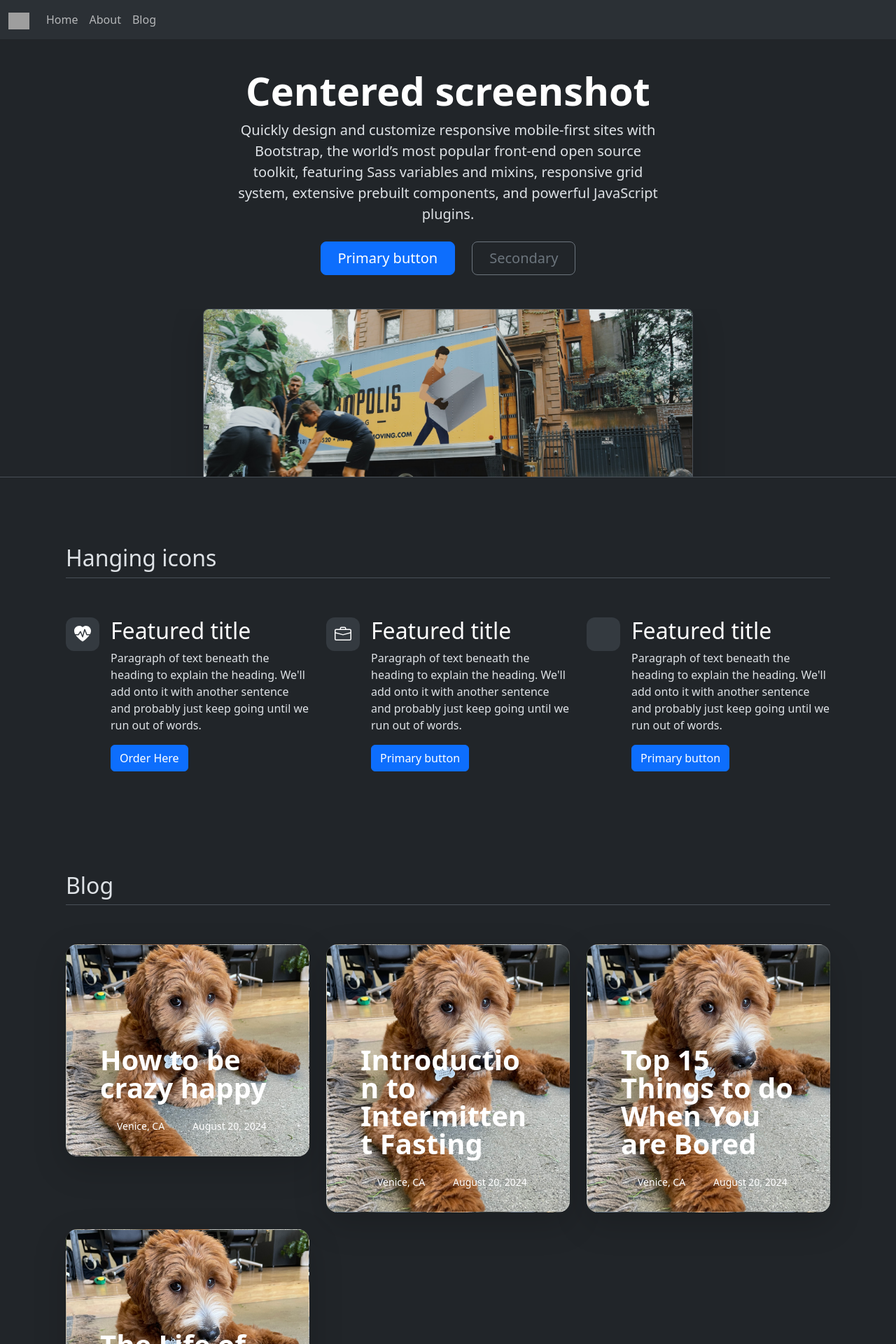
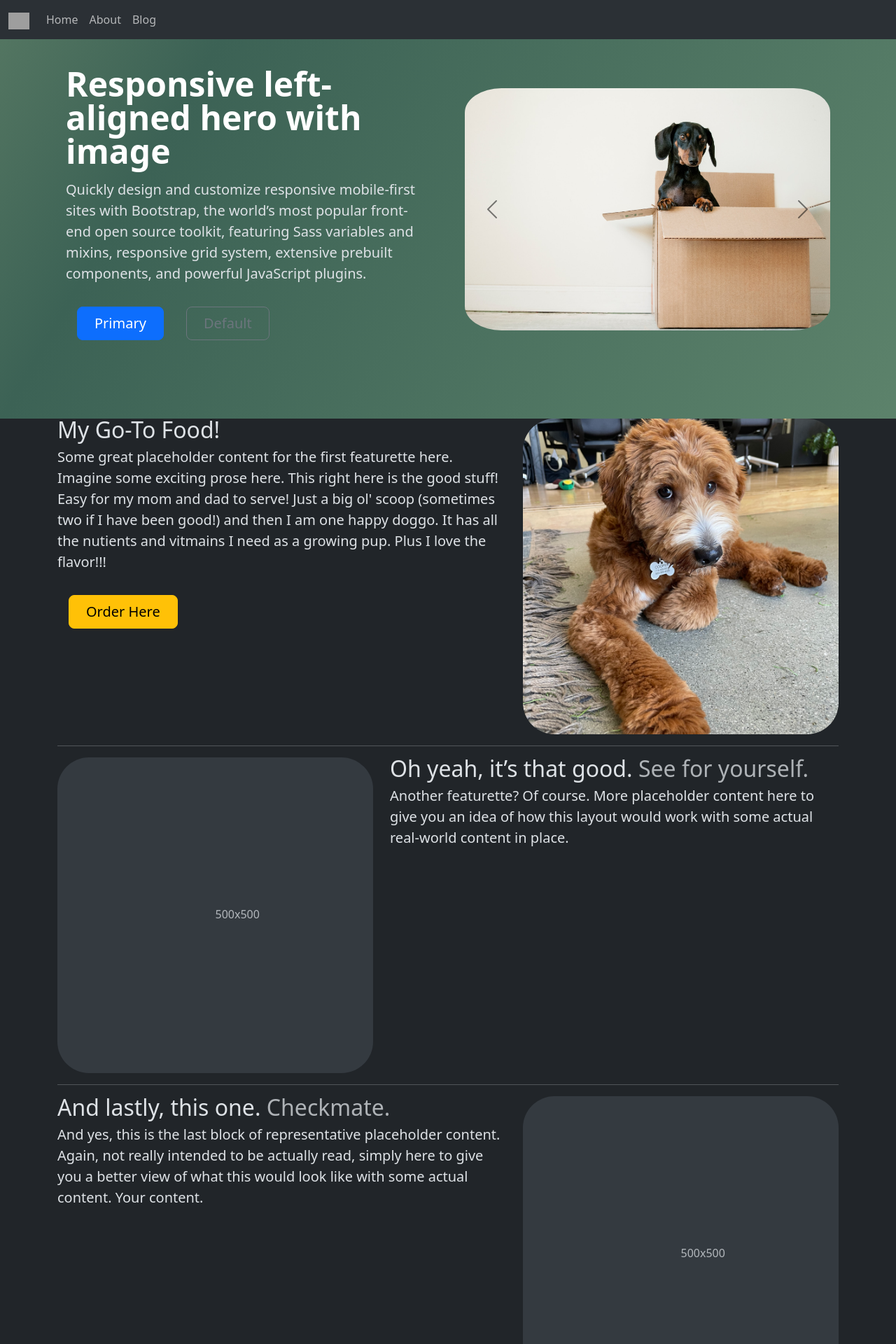
Before and after one commit to obiwancanoli/flaskdemo, a Flask app: page / in a window 1280 px wide. Shown: the top 1920 px of the page at 70% size. Run offline with Flask 3, Linux system fonts and the light colour scheme; grey boxes are pictures that could not be loaded.

```diff
--- a/main.py
+++ b/main.py
@@ -18,7 +18,7 @@ def home():
         posts = json.load(json_file)
         # Reverse the order of the posts
         posts.reverse()
-    return render_template("index.html", posts=posts, year=current_year)
+    return render_template("index.html", posts=posts, current_year=current_year)
 #num is sent from the home(index.html) route.
 @app.route('/post/<int:num>')
 def posting(num):
--- a/static/css/styles.css
+++ b/static/css/styles.css
@@ -1,3 +1,22 @@
+
+.gradient-background {
+  background: linear-gradient(300deg, #61876E, #3C6255, #A6BB8D);
+  background-size: 180% 180%;
+  animation: gradient-animation 18s ease infinite;
+}
+
+@keyframes gradient-animation {
+  0% {
+    background-position: 0% 50%;
+  }
+  50% {
+    background-position: 100% 50%;
+  }
+  100% {
+    background-position: 0% 50%;
+  }
+}
+
 
 .card-link {
   display: block; /* Ensures the link covers the entire card */
@@ -11,3 +30,16 @@
   height: 3rem;
   border-radius: .75rem;
 }
+
+.img-fluid {
+  border-radius: 10%;
+}
+
+.btn {
+  margin: 1rem;
+  align-self: center;
+}
+
+.title {
+  font-family: cursive;
+}
--- a/templates/index.html
+++ b/templates/index.html
@@ -29,68 +29,93 @@
 
 <body>
 
-<section id="home">
+<section id="home" class="gradient-background">
 
-  <div class="px-4 pt-5 my-5 text-center border-bottom">
-    <h1 class="display-4 fw-bold text-body-emphasis">Centered screenshot</h1>
-    <div class="col-lg-6 mx-auto">
-      <p class="lead mb-4">Quickly design and customize responsive mobile-first sites with Bootstrap, the world’s most popular front-end open source toolkit, featuring Sass variables and mixins, responsive grid system, extensive prebuilt components, and powerful JavaScript plugins.</p>
-      <div class="d-grid gap-2 d-sm-flex justify-content-sm-center mb-5">
-        <button type="button" class="btn btn-primary btn-lg px-4 me-sm-3">Primary button</button>
-        <button type="button" class="btn btn-outline-secondary btn-lg px-4">Secondary</button>
+  <div class="b-example-divider"></div>
+  <div class="container col-xxl-8 px-4 py-5">
+    <div class="row flex-lg-row-reverse align-items-center g-5 py-5">
+      <div class="col-10 col-sm-8 col-lg-6">
+        <div id="carouselExampleFade" class="carousel slide carousel-fade">
+          <div class="carousel-inner">
+            <div class="carousel-item active">
+              <img src="/static/dog.jpg" class="d-block w-100 img-fluid" alt="...">
+            </div>
+            <div class="carousel-item">
+              <img src="/static/family.jpg" class="d-block w-100 img-fluid" alt="...">
+            </div>
+            <div class="carousel-item">
+              <img src="/static/couple.jpg" class="d-block w-100 img-fluid" alt="...">
             </div>
           </div>
-    <div class="overflow-hidden" style="max-height: 30vh;">
-      <div class="container px-5">
-        <img src="/static/moving-van.jpg" class="img-fluid border rounded-3 shadow-lg mb-4" alt="Example image" width="700" height="500" loading="lazy">
+          <button class="carousel-control-prev" type="button" data-bs-target="#carouselExampleFade" data-bs-slide="prev">
+            <span class="carousel-control-prev-icon" aria-hidden="true"></span>
+            <span class="visually-hidden">Previous</span>
+          </button>
+          <button class="carousel-control-next" type="button" data-bs-target="#carouselExampleFade" data-bs-slide="next">
+            <span class="carousel-control-next-icon" aria-hidden="true"></span>
+            <span class="visually-hidden">Next</span>
+          </button>
+
+        </div>
+      </div>
+      <div class="col-lg-6">
+        <h1 class="display-5 fw-bold text-body-emphasis lh-1 mb-3">Responsive left-aligned hero with image</h1>
+        <p class="lead">Quickly design and customize responsive mobile-first sites with Bootstrap, the world’s most popular front-end open source toolkit, featuring Sass variables and mixins, responsive grid system, extensive prebuilt components, and powerful JavaScript plugins.</p>
+        <div class="d-grid gap-2 d-md-flex justify-content-md-start">
+          <button type="button" class="btn btn-primary btn-lg px-4 me-md-2">Primary</button>
+          <button type="button" class="btn btn-outline-secondary btn-lg px-4">Default</button>
         </div>
       </div>
     </div>
+  </div>
+  <div class="b-example-divider"></div>
 
 </section>
 
 <section id="about">
 
-    <div class="container px-4 py-5" id="hanging-icons">
-        <h2 class="pb-2 border-bottom">Hanging icons</h2>
-        <div class="row g-4 py-5 row-cols-1 row-cols-lg-3">
-          <div class="col d-flex align-items-start">
-            <div class="icon-square text-body-emphasis bg-body-secondary d-inline-flex align-items-center justify-content-center fs-4 flex-shrink-0 me-3">
-              <img src="/static/heart-pulse-fill.svg" alt="heart-pulse-fill">
+  <div class="container marketing">
+
+    <!-- START THE FEATURETTES -->
+    <div class="row featurette">
+      <div class="col-md-7">
+        <h2 class="featurette-heading fw-normal lh-1">My Go-To Food!</h2>
+        <p class="lead">Some great placeholder content for the first featurette here. Imagine some exciting prose here. This right here is the good stuff! Easy for my mom and dad to serve! Just a big ol' scoop (sometimes two if I have been good!) and then I am one happy doggo. It has all the nutients and vitmains I need as a growing pup. Plus I love the flavor!!!</p>
+        <button type="button" class="btn btn-warning btn-lg px-4 me-sm-3">Order Here</button>
       </div>
-            <div>
-              <h3 class="fs-2 text-body-emphasis">Featured title</h3>
-              <p>Paragraph of text beneath the heading to explain the heading. We'll add onto it with another sentence and probably just keep going until we run out of words.</p>
-              <a href="#" class="btn btn-primary">
-                Order Here
-              </a>
+      <div class="col-md-5">
+        <img class="img-fluid" src="/static/cooper2.png" alt="cooper2" width="500" height="500" srcset="">
       </div>
     </div>
-          <div class="col d-flex align-items-start">
-            <div class="icon-square text-body-emphasis bg-body-secondary d-inline-flex align-items-center justify-content-center fs-4 flex-shrink-0 me-3">
-              <img src="/static/briefcase.svg" alt="briefcase">
+
+    <hr class="featurette-divider">
+
+    <div class="row featurette">
+      <div class="col-md-7 order-md-2">
+        <h2 class="featurette-heading fw-normal lh-1">Oh yeah, it’s that good. <span class="text-body-secondary">See for yourself.</span></h2>
+        <p class="lead">Another featurette? Of course. More placeholder content here to give you an idea of how this layout would work with some actual real-world content in place.</p>
       </div>
-            <div>
-              <h3 class="fs-2 text-body-emphasis">Featured title</h3>
-              <p>Paragraph of text beneath the heading to explain the heading. We'll add onto it with another sentence and probably just keep going until we run out of words.</p>
-              <a href="#" class="btn btn-primary">
-                Primary button
-              </a>
+      <div class="col-md-5 order-md-1">
+        <svg class="bd-placeholder-img bd-placeholder-img-lg featurette-image img-fluid mx-auto" width="500" height="500" xmlns="http://www.w3.org/2000/svg" role="img" aria-label="Placeholder: 500x500" preserveAspectRatio="xMidYMid slice" focusable="false"><title>Placeholder</title><rect width="100%" height="100%" fill="var(--bs-secondary-bg)"></rect><text x="50%" y="50%" fill="var(--bs-secondary-color)" dy=".3em">500x500</text></svg>
       </div>
     </div>
-          <div class="col d-flex align-items-start">
-            <div class="icon-square text-body-emphasis bg-body-secondary d-inline-flex align-items-center justify-content-center fs-4 flex-shrink-0 me-3">
-              <svg class="bi" width="1em" height="1em"><use xlink:href="#tools"></use></svg>
+
+    <hr class="featurette-divider">
+
+    <div class="row featurette">
+      <div class="col-md-7">
+        <h2 class="featurette-heading fw-normal lh-1">And lastly, this one. <span class="text-body-secondary">Checkmate.</span></h2>
+        <p class="lead">And yes, this is the last block of representative placeholder content. Again, not really intended to be actually read, simply here to give you a better view of what this would look like with some actual content. Your content.</p>
       </div>
-            <div>
-              <h3 class="fs-2 text-body-emphasis">Featured title</h3>
-              <p>Paragraph of text beneath the heading to explain the heading. We'll add onto it with another sentence and probably just keep going until we run out of words.</p>
-              <a href="#" class="btn btn-primary">
-                Primary button
-              </a>
+      <div class="col-md-5">
+        <svg class="bd-placeholder-img bd-placeholder-img-lg featurette-image img-fluid mx-auto" width="500" height="500" xmlns="http://www.w3.org/2000/svg" role="img" aria-label="Placeholder: 500x500" preserveAspectRatio="xMidYMid slice" focusable="false"><title>Placeholder</title><rect width="100%" height="100%" fill="var(--bs-secondary-bg)"></rect><text x="50%" y="50%" fill="var(--bs-secondary-color)" dy=".3em">500x500</text></svg>
       </div>
     </div>
-        </div>
+
+    <hr class="featurette-divider">
+
+    <!-- /END THE FEATURETTES -->
+
   </div>
 
 </section>
@@ -127,6 +152,20 @@
 </section>
 
 
+<section id="footer">
+  <div class="container">
+    <footer class="py-3 my-4">
+      <ul class="nav justify-content-center border-bottom pb-3 mb-3">
+        <li class="nav-item"><a href="#" class="nav-link px-2 text-body-secondary">Home</a></li>
+        <li class="nav-item"><a href="#" class="nav-link px-2 text-body-secondary">About</a></li>
+        <li class="nav-item"><a href="#" class="nav-link px-2 text-body-secondary">Blog</a></li>
+      </ul>
+      <p class="text-center text-body-secondary">© {{ current_year }} <i>Daniel Murillo Productions</i></p>
+    </footer>
+  </div>
+</section>
+
+
 
 
 
```
Also changed, not shown: blog.json (+16 -4 lines), templates/post.html (+15 -1 lines), static/briefcase.svg, static/bus-front.svg, static/heart-pulse-fill.svg. Lines whose indentation alone changed are shown as unchanged.
